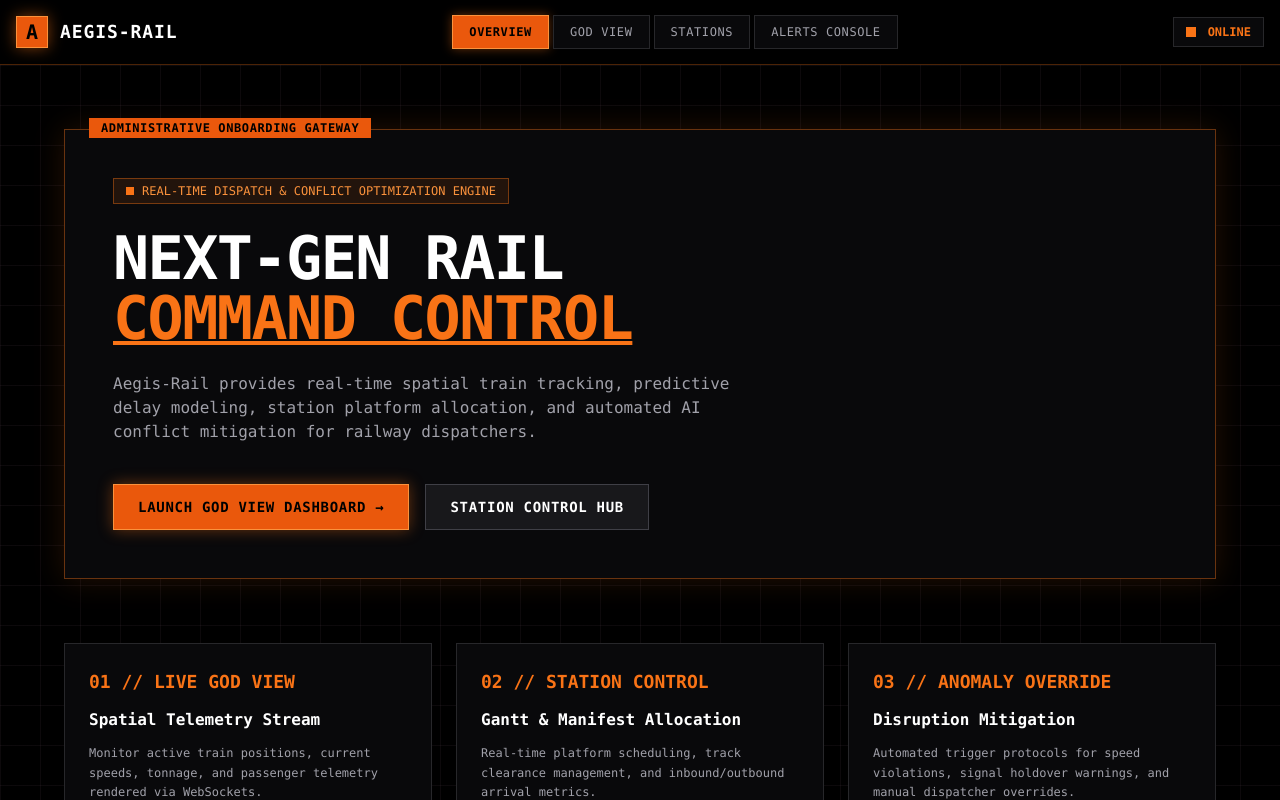
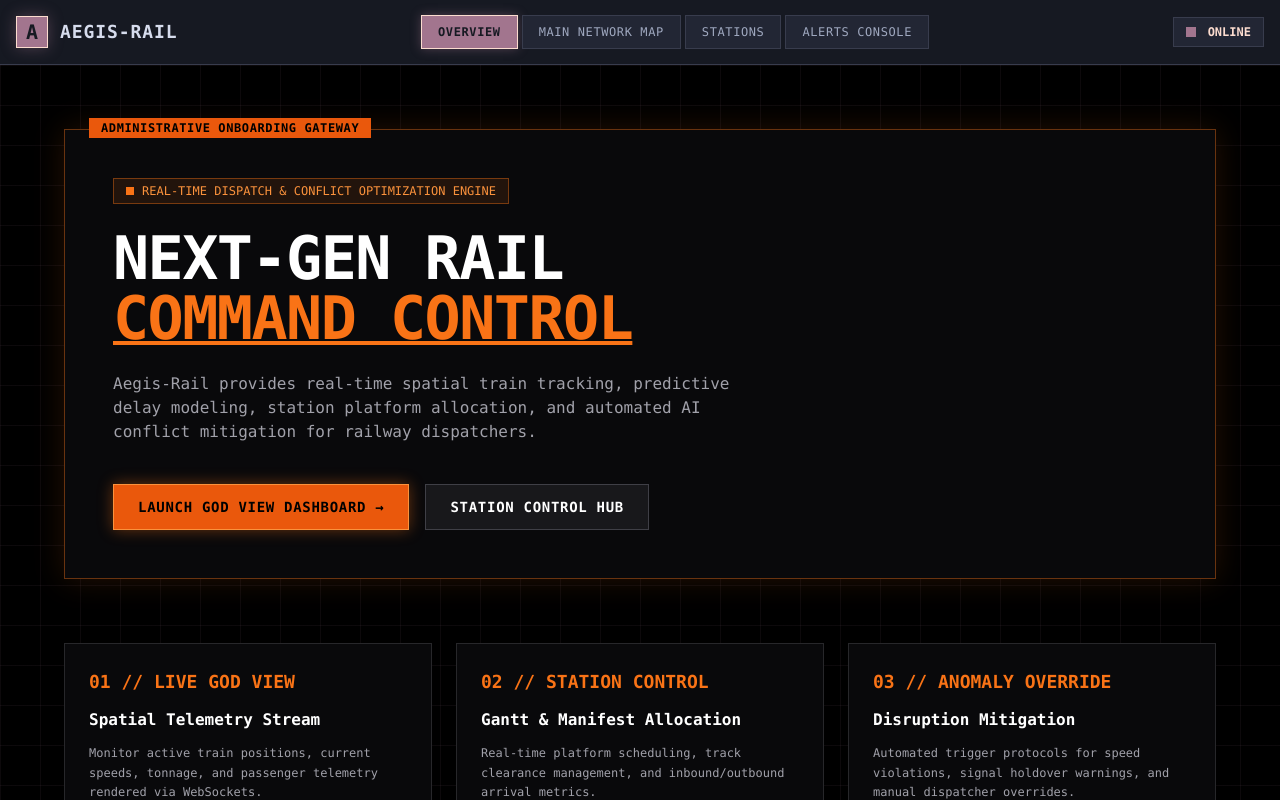
Before and after one commit to AnmolTiwari4/aegis-rail, a Next.js app in the folder frontend/: page / in a window 1280 px wide. Shown: the top 800 px of the page. Built offline with nearby package versions, Linux system fonts and the light colour scheme.

Commit message:
update navbar styling and tab label to Main Network Map

```diff
--- a/frontend/components/Navbar.jsx
+++ b/frontend/components/Navbar.jsx
@@ -8,21 +8,21 @@ export default function Navbar() {
 
   const navLinks = [
     { href: '/', label: 'OVERVIEW' },
-    { href: '/dashboard', label: 'GOD VIEW' },
+    { href: '/dashboard', label: 'MAIN NETWORK MAP' },
     { href: '/stations', label: 'STATIONS' },
     { href: '/alerts', label: 'ALERTS CONSOLE' },
   ];
 
   return (
-    <header className="w-full bg-black border-b border-orange-500/30 sticky top-0 z-50 rounded-none">
+    <header className="w-full bg-ocean-bg border-b border-ocean-border sticky top-0 z-50 rounded-none">
       <div className="max-w-7xl mx-auto px-4 h-16 flex items-center justify-between">
         {/* Brand Logo */}
         <Link href="/" className="flex items-center gap-3 group">
-          <div className="w-8 h-8 bg-orange-600 border border-orange-400 flex items-center justify-center font-bold text-black text-xl rounded-none shadow-[0_0_15px_rgba(249,115,22,0.5)]">
+          <div className="w-8 h-8 bg-ocean-mauve border border-ocean-peach flex items-center justify-center font-bold text-ocean-bg text-xl rounded-none shadow-[0_0_15px_rgba(162,117,142,0.4)]">
             A
           </div>
           <div>
-            <span className="font-extrabold text-lg tracking-wider text-white group-hover:text-orange-500 transition-colors">
+            <span className="font-extrabold text-lg tracking-wider text-ocean-light group-hover:text-ocean-peach transition-colors">
               AEGIS-RAIL
             </span>
 
@@ -39,8 +39,8 @@ export default function Navbar() {
                 href={link.href}
                 className={`px-4 py-2 border transition-all rounded-none uppercase text-xs tracking-wider ${
                   isActive
-                    ? 'bg-orange-600 text-black font-bold border-orange-400 shadow-[0_0_10px_rgba(249,115,22,0.4)]'
-                    : 'bg-zinc-950 text-zinc-400 border-zinc-800 hover:border-orange-500/50 hover:text-white'
+                    ? 'bg-ocean-mauve text-ocean-bg font-bold border-ocean-peach shadow-[0_0_10px_rgba(162,117,142,0.4)]'
+                    : 'bg-ocean-surface text-ocean-soft border-ocean-border hover:border-ocean-mauve hover:text-ocean-light'
                 }`}
               >
                 {link.label}
@@ -50,13 +50,13 @@ export default function Navbar() {
         </nav>
 
         {/* System Status Indicator */}
-        <div className="hidden md:flex items-center gap-3 border border-zinc-800 bg-zinc-950 px-3 py-1.5 rounded-none font-mono text-xs">
+        <div className="hidden md:flex items-center gap-3 border border-ocean-border bg-ocean-surface px-3 py-1.5 rounded-none font-mono text-xs">
           <span className="relative flex h-2.5 w-2.5">
-            <span className="animate-ping absolute inline-flex h-full w-full rounded-none bg-orange-400 opacity-75"></span>
-            <span className="relative inline-flex rounded-none h-2.5 w-2.5 bg-orange-500"></span>
+            <span className="animate-ping absolute inline-flex h-full w-full rounded-none bg-ocean-peach opacity-75"></span>
+            <span className="relative inline-flex rounded-none h-2.5 w-2.5 bg-ocean-mauve"></span>
           </span>
 
-          <span className="text-orange-500 font-bold">ONLINE</span>
+          <span className="text-ocean-peach font-bold">ONLINE</span>
         </div>
       </div>
     </header>
```
